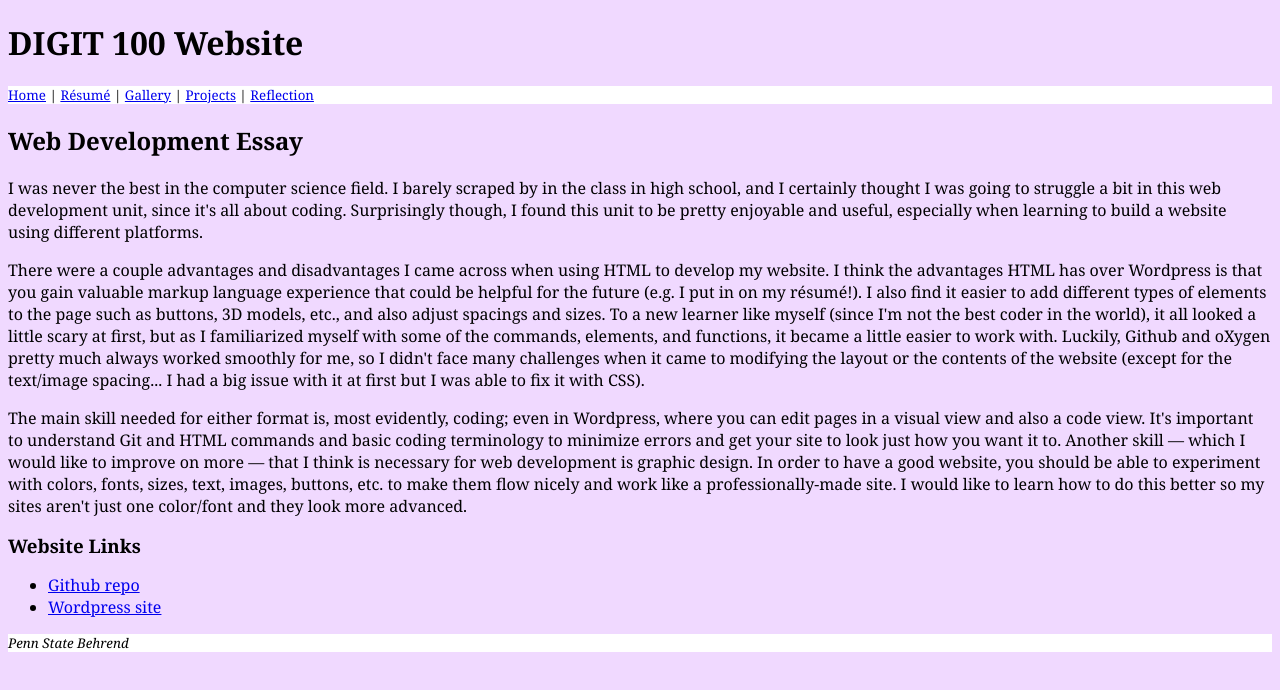
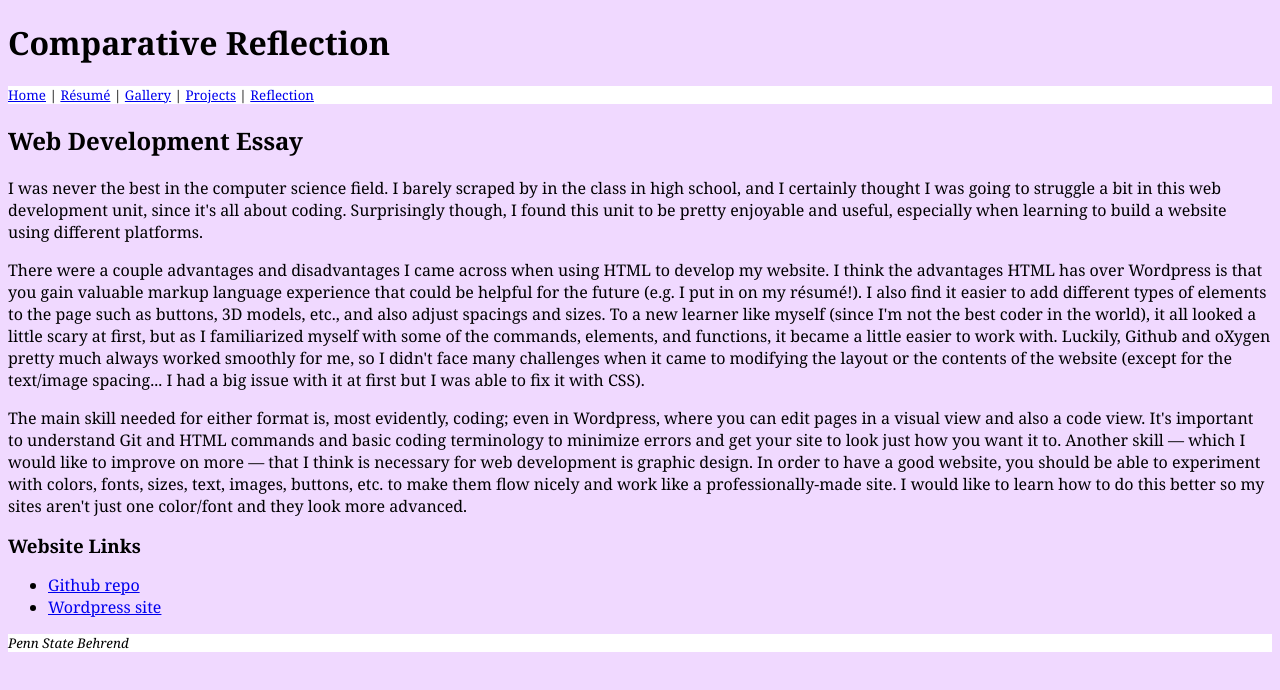
Before and after one commit to rakeb-elias/Portfolio, a plain HTML site: page docs/web.html in a window 1280 px wide. Drawn offline with Linux system fonts and the light colour scheme.

Commit message:
update website

```diff
--- a/docs/web.html
+++ b/docs/web.html
@@ -20,7 +20,7 @@
     </head>
     <body>
         <!-- CONTENT FOR DISPLAY. The <body> element holds the content we see in the display window on the web browser.-->
-        <h1>DIGIT 100 Website</h1>
+        <h1>Comparative Reflection</h1>
         <nav class="featureBlock">
             <a href="index.html">Home</a> | <a href="resume.html">Résumé</a> | <a href="gallery.html">Gallery</a> | <a href="about.html">Projects</a> | <a href="web.html">Reflection</a>
         </nav>
```
